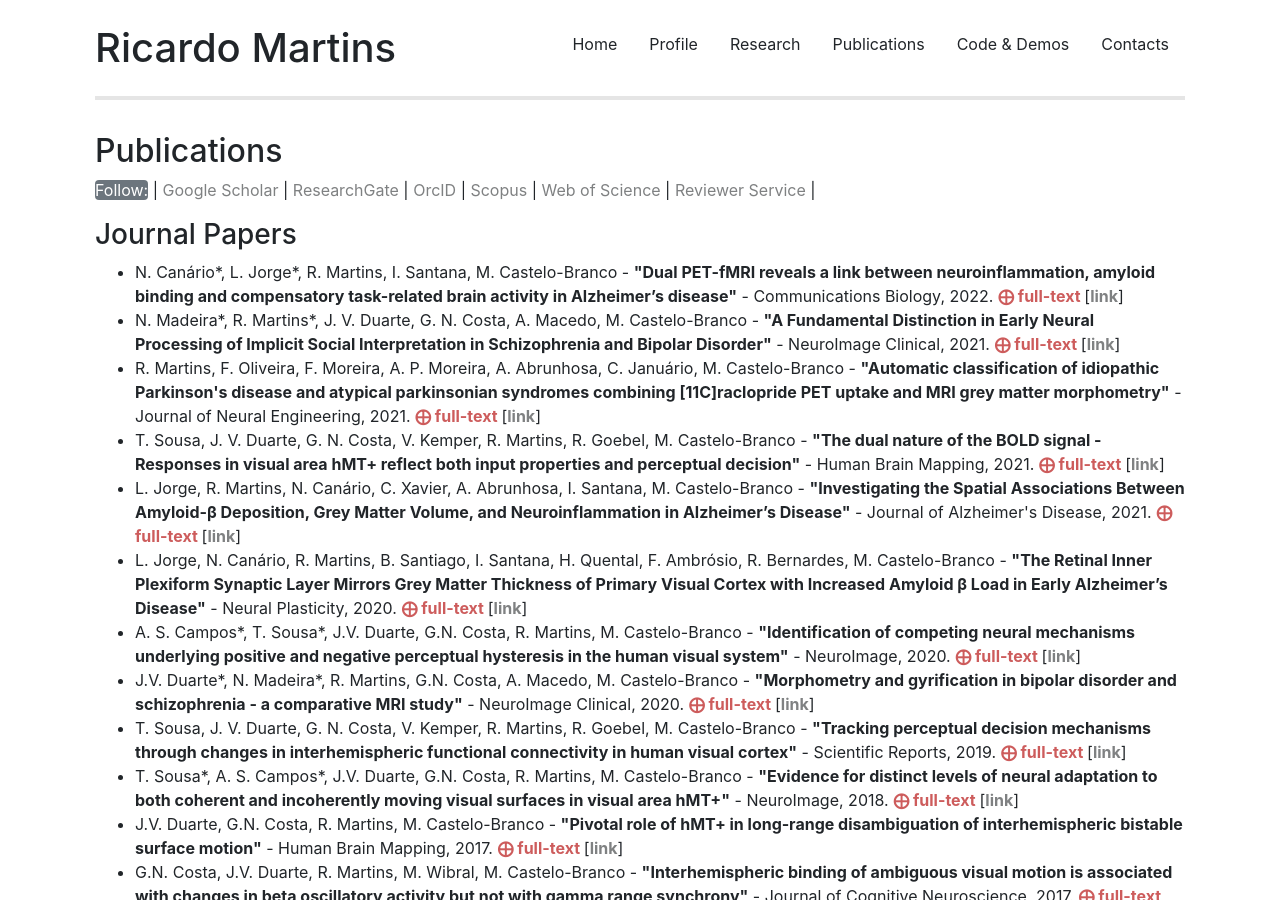
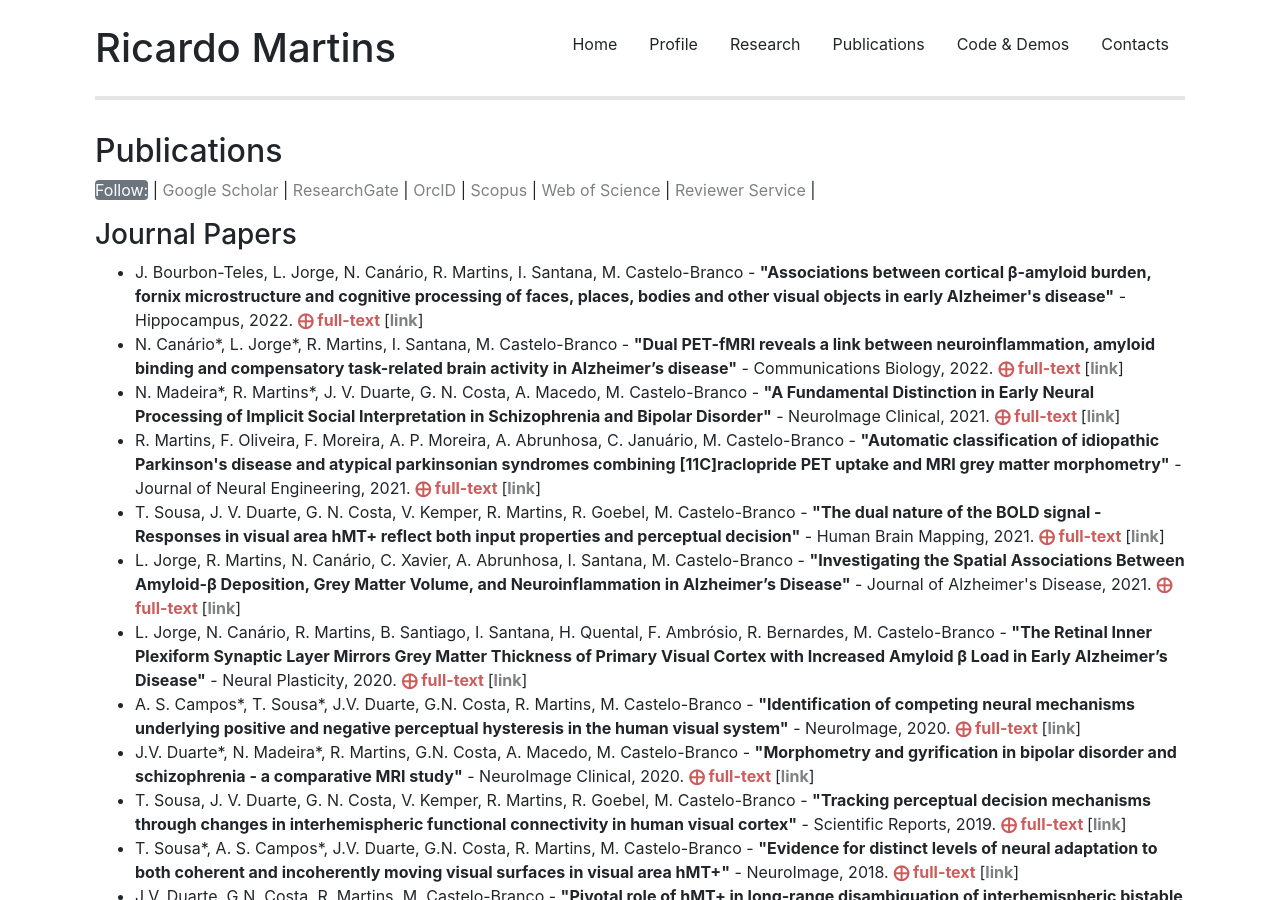
Before and after one commit to ricardomar/ricardomar.github.io, a Jekyll site: the page built from publications/index.html, in a window 1280 px wide and 900 px high. Built offline with Jekyll 4.4.1, drawn with Linux system fonts in a browser that asks for light colours.

Commit message:
Update myPublicationsJournal.yml

```diff
--- a/_data/myPublicationsJournal.yml
+++ b/_data/myPublicationsJournal.yml
@@ -1,3 +1,10 @@
+- title: Associations between cortical β-amyloid burden, fornix microstructure and cognitive processing of faces, places, bodies and other visual objects in early Alzheimer's disease
+  authors: J. Bourbon-Teles, L. Jorge, N. Canário, R. Martins, I. Santana, M. Castelo-Branco
+  publication: Hippocampus
+  year: 2022
+  doi: 10.1002/hipo.23493
+  link: doi.org/10.1002/hipo.23493
+
 - title: Dual PET-fMRI reveals a link between neuroinflammation, amyloid binding and compensatory task-related brain activity in Alzheimer’s disease
   authors: N. Canário*, L. Jorge*, R. Martins, I. Santana, M. Castelo-Branco
   publication: Communications Biology
```
